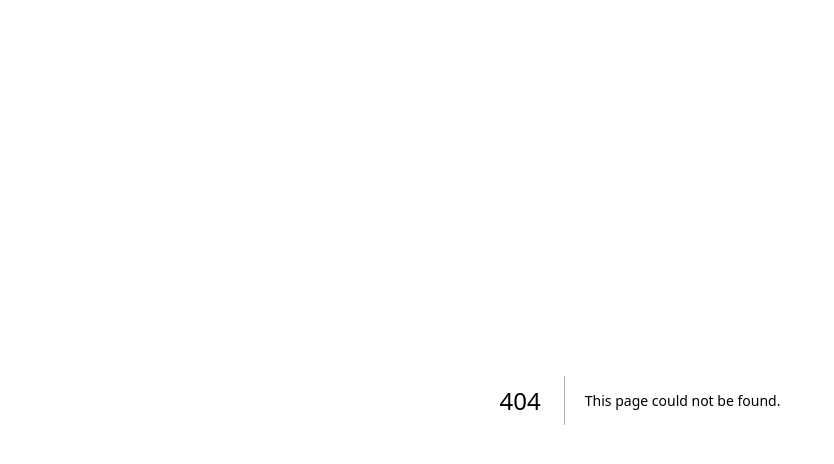
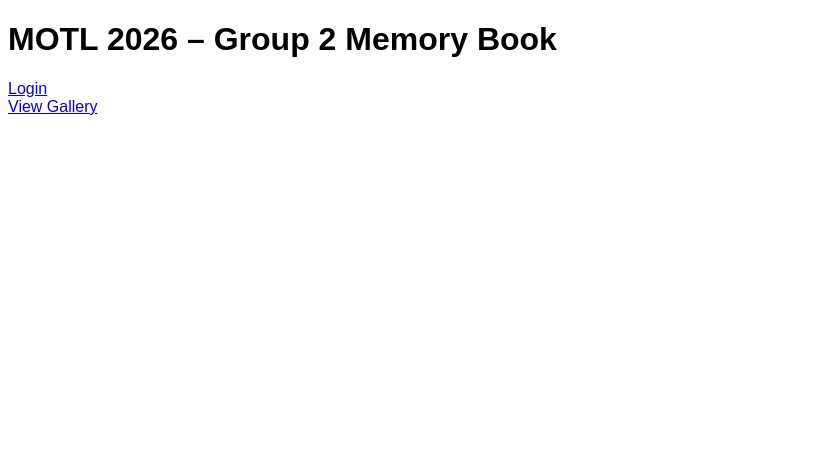
Before and after one commit to cwarebbyo/MOTL2026-GRP2, a Next.js app in the folder motl-memory-book/: page / in a window 1280 px wide. Before the commit this address had no page. Shown: the top 464 px of the page, without its empty margins (0-834 px from the left). Built offline with nearby package versions, Linux system fonts and the light colour scheme.

Commit message:
Rename app/page.tsx to motl-memory-book/app/page.tsx

```diff
--- /dev/null
+++ b/motl-memory-book/app/page.tsx
@@ -0,0 +1,11 @@
+import Link from 'next/link'
+
+export default function Home() {
+  return (
+    <div>
+      <h1>MOTL 2026 – Group 2 Memory Book</h1>
+      <Link href="/login">Login</Link><br/>
+      <Link href="/gallery">View Gallery</Link>
+    </div>
+  )
+}
```
